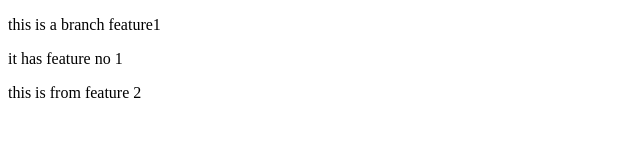
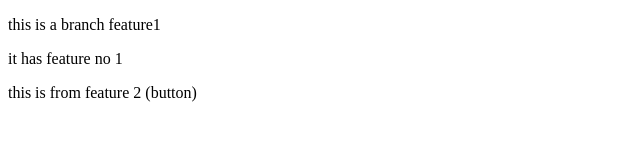
Before and after one commit to XeroDay27/newrep, a plain HTML site: page index.html in a window 1280 px wide. Shown: the full height of the page, 0-640 px from the left. Drawn offline with Linux system fonts and the light colour scheme.

```diff
--- a/index.html
+++ b/index.html
@@ -8,6 +8,6 @@
 <body>
     <p>this is a branch feature1 </p>
     <p>it has feature no 1 </p>
-    <p>this is from feature 2</p>
+    <p>this is from feature 2 (button)</p>
 </body>
 </html>
```
